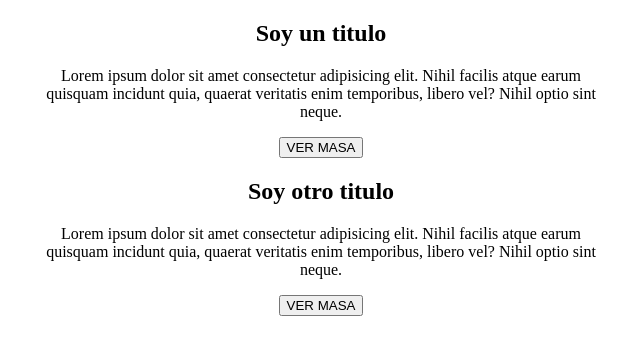
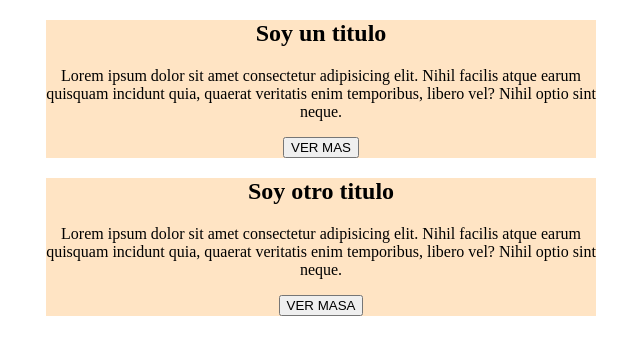
Before and after one commit to agustingrossso/primer-repositorio, a plain HTML site: page index.html in a window 1280 px wide. Shown: the whole page, without its empty margins (319-959 px from the left). Drawn offline with Linux system fonts and the light colour scheme.

Commit message:
AgregueColorFondo

```diff
--- a/css/style.css
+++ b/css/style.css
@@ -2,4 +2,5 @@
     max-width: 550px;
     margin: 0 auto;
     text-align: center;
+    background-color: bisque;
 }
--- a/index.html
+++ b/index.html
@@ -12,7 +12,7 @@
        <div class="texto-centrado">
         <h2>Soy un titulo</h2>
         <p>Lorem ipsum dolor sit amet consectetur adipisicing elit. Nihil facilis atque earum quisquam incidunt quia, quaerat veritatis enim temporibus, libero vel? Nihil optio sint neque.</p>
-        <button>VER MASA</button>
+        <button>VER MAS</button>
        </div>
        <div class="texto-centrado">
         <h2>Soy otro titulo</h2>
```
